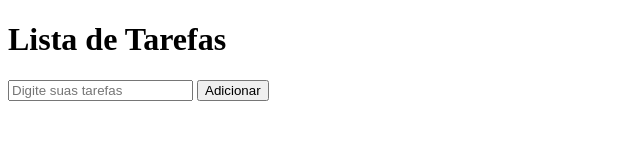
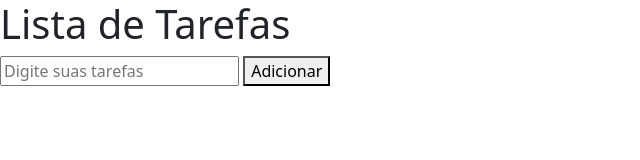
Before and after one commit to nicolasweverton/mini-tasks, a plain HTML site: page index.html in a window 1280 px wide. Shown: the whole page, without its empty margins (0-640 px from the left). Drawn offline with nearby package versions, Linux system fonts and the light colour scheme.

Commit message:
Update index.html

```diff
--- a/index.html
+++ b/index.html
@@ -5,13 +5,17 @@
     <meta name="viewport" content="width=device-width, initial-scale=1.0">
     <title>Mini Project</title>
     <link rel="stylesheet" href="style.css">
+    <link href="https://cdn.jsdelivr.net/npm/bootstrap@5.3.3/dist/css/bootstrap.min.css" rel="stylesheet" integrity="sha384-QWTKZyjpPEjISv5WaRU9OFeRpok6YctnYmDr5pNlyT2bRjXh0JMhjY6hW+ALEwIH" crossorigin="anonymous">
 </head>
 <body>
-    <div id="geral">
-        <h1>Lista de Tarefas</h1>
-        <input type="text" placeholder="Digite suas tarefas">
-        <button id="botao">Adicionar</button>
-        <div id="tarefas"></div>
-    </div>
+    <section id="main">
+        <div id="geral">
+            <h1>Lista de Tarefas</h1>
+            <input id="input-tarefa" type="text" placeholder="Digite suas tarefas">
+            <button id="botao">Adicionar</button>
+            <div id="tarefas"></div>
+        </div>
+    </section>
 </body>
+<script src="script.js"></script>
 </html>
```
